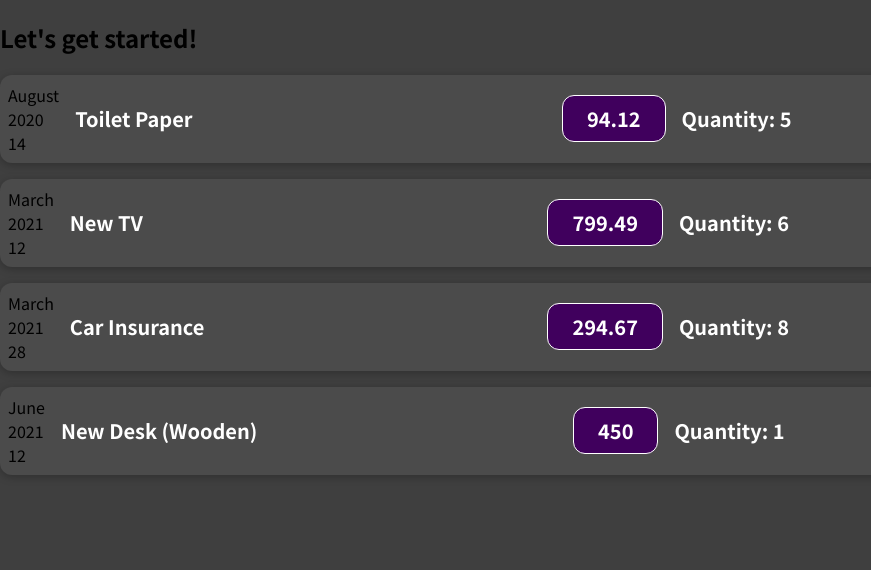
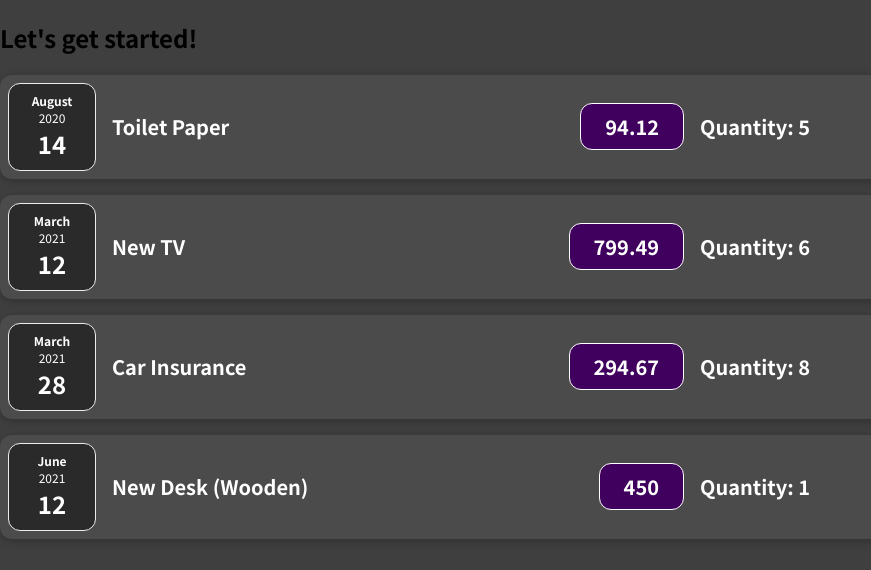
Before and after one commit to LCzoboriek/Udemy-React, a JavaScript app in the folder 01-starting-setup/01-starting-setup/: page / in a window 1280 px wide. Shown: the top 570 px of the page, without its empty margins (0-871 px from the left). Built offline with nearby package versions, Linux system fonts and the light colour scheme.

Commit message:
Added react css styling

```diff
--- /dev/null
+++ b/01-starting-setup/01-starting-setup/src/components/ExpenseDate.css
@@ -0,0 +1,26 @@
+.expense-date {
+  display: flex;
+  flex-direction: column;
+  width: 5.5rem;
+  height: 5.5rem;
+  border: 1px solid #ececec;
+  background-color: #2a2a2a;
+  color: white;
+  border-radius: 12px;
+  align-items: center;
+  justify-content: center;
+}
+
+.expense-date__month {
+  font-size: 0.75rem;
+  font-weight: bold;
+}
+
+.expense-date__year {
+  font-size: 0.75rem;
+}
+
+.expense-date__day {
+  font-size: 1.5rem;
+  font-weight: bold;
+}
--- /dev/null
+++ b/01-starting-setup/01-starting-setup/src/components/ExpenseDate.js
@@ -0,0 +1,18 @@
+//Components are still functions
+import "./ExpenseDate.css";
+function ExpenseDate(props) {
+  const month = props.date.toLocaleString("en-US", { month: "long" });
+  const day = props.date.toLocaleString("en-US", { day: "2-digit" });
+  const year = props.date.getFullYear(); // So this way is how you can add javascript syntax within react components and functions, you can
+  //run it inline but its best practice to extract the logic and place it on a seperate line
+
+  return (
+    <div className="expense-date">
+      <div className="expense-date__month">{month}</div>
+      <div className="expense-date__year">{year}</div>
+      <div className="expense-date__day">{day}</div>
+    </div>
+  );
+}
+
+export default ExpenseDate;
--- a/01-starting-setup/01-starting-setup/src/components/ExpenseItem.js
+++ b/01-starting-setup/01-starting-setup/src/components/ExpenseItem.js
@@ -1,19 +1,14 @@
+import ExpenseDate from "./ExpenseDate";
 //A component in javascript react is a javascript function
 import "./ExpenseItem.css";
 //We now pass in properties as the arguments in the function
 function ExpenseItem(props) {
-  const month = props.date.toLocaleString("en-US", { month: "long" });
-  const day = props.date.toLocaleString("en-US", { day: "2-digit" });
-  const year = props.date.getFullYear(); // So this way is how you can add javascript syntax within react components and functions, you can
-  //run it inline but its best practice to extract the logic and place it on a seperate line
   return (
     <div className="expense-item">
-      <div>
-        <div>{month}</div>
-        <div>{year}</div>
-        <div>{day}</div>
-      </div>
       {/* You use className to attach the css class to the div, class is a reserved word */}
+      <ExpenseDate date={props.date} />
+      {/* funneling multiple components that are nested inside eachother, were passing data from app into expense item, then outputting some of the data
+      and then forwarding the date stuff even further into the expensedate component, thats the beauty of react */}
       <div className="expense-item__description">
         <h2>{props.title}</h2>
         {/* The above must match the specified name in the app.js assignment, its done via a key/value pair, this is how
```
Also changed, not shown: 1 other file (tests, documents, lock files or other folders).
